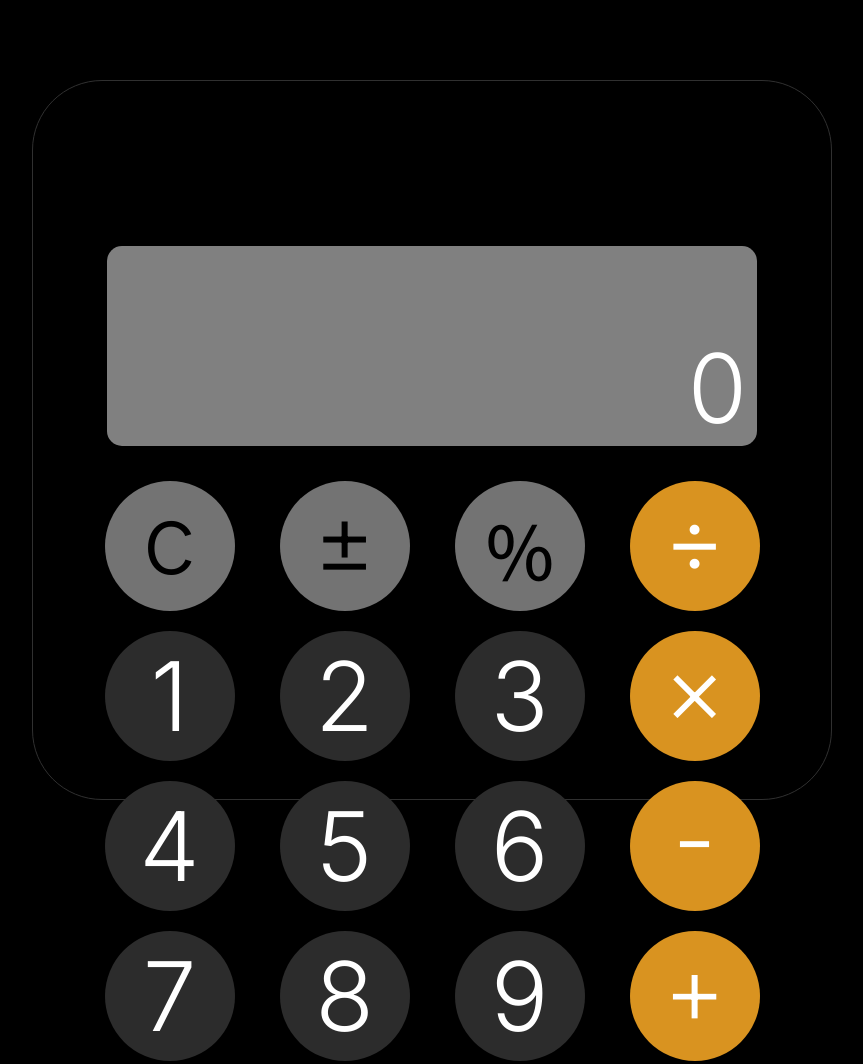
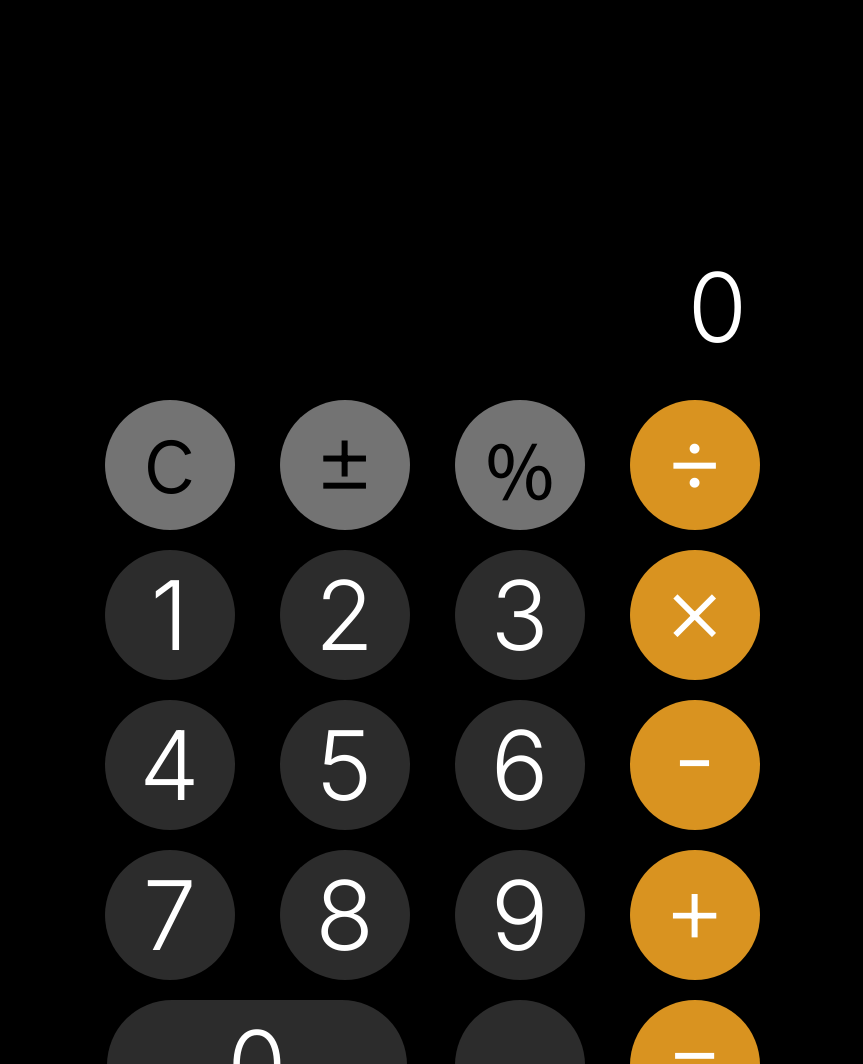
Before and after one commit to jonphob/calculator, a plain HTML site: page index.html in a window 1280 px wide. Shown: the top 1064 px of the page, without its empty margins (208-1071 px from the left). Drawn offline with Linux system fonts and the light colour scheme.

Commit message:
Amended CSS

```diff
--- a/style.css
+++ b/style.css
@@ -37,7 +37,7 @@ body {
 
 .container {
   max-width: 800px;
-  margin: 5rem auto;
+  margin: 0 auto;
 }
 
 .calculator {
@@ -48,11 +48,10 @@ body {
   background-color: black;
   border-radius: 70px;
   justify-content: center;
-  border: #303030 1px solid;
 }
 
 .display {
-  background-color: gray;
+  /* background-color: gray; */
   width: 650px;
   height: 200px;
   position: relative;
```
